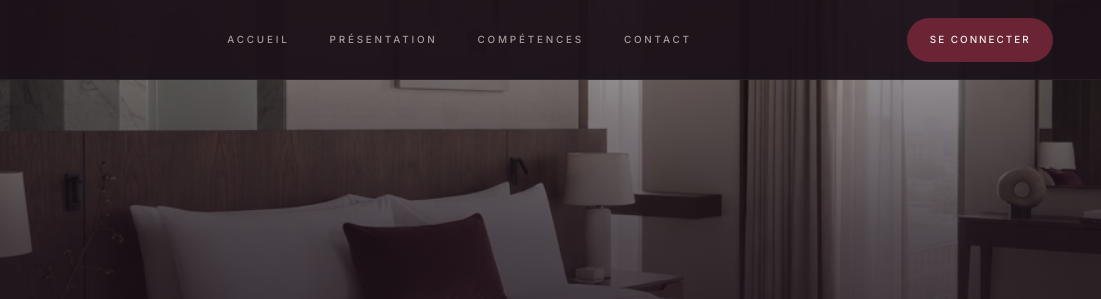
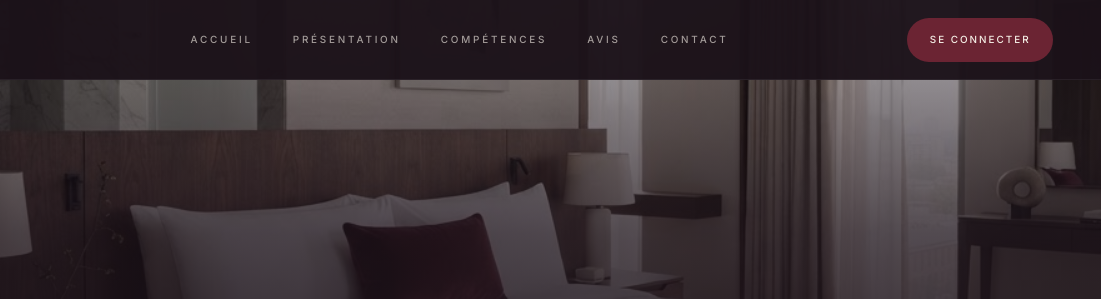
Before and after one commit to seseee212ia/jade-clean-mmi3-w3c, a plain HTML site: page cgv.html in a window 1280 px wide. Shown: the top 299 px of the page, 179-1280 px from the left. Drawn offline with nearby package versions, Linux system fonts and the light colour scheme.

Commit message:
Add 'Avis' link to navigation in cgv.html

```diff
--- a/cgv.html
+++ b/cgv.html
@@ -42,6 +42,9 @@
             <a class="nav-link" href="competences.html">Compétences</a>
           </li>
           <li class="nav-item">
+            <a class="nav-link" href="avis-client">Avis</a>
+          </li>
+          <li class="nav-item">
             <a class="nav-link" href="contact.html">Contact</a>
           </li>
         </ul>
@@ -65,6 +68,9 @@
       <li>
         <a href="competences.html">Compétences</a>
       </li>
+      <li>
+            <a class="nav-link" href="avis-client">Avis</a>
+          </li>
       <li>
         <a href="contact.html">Contact</a>
       </li>
```
